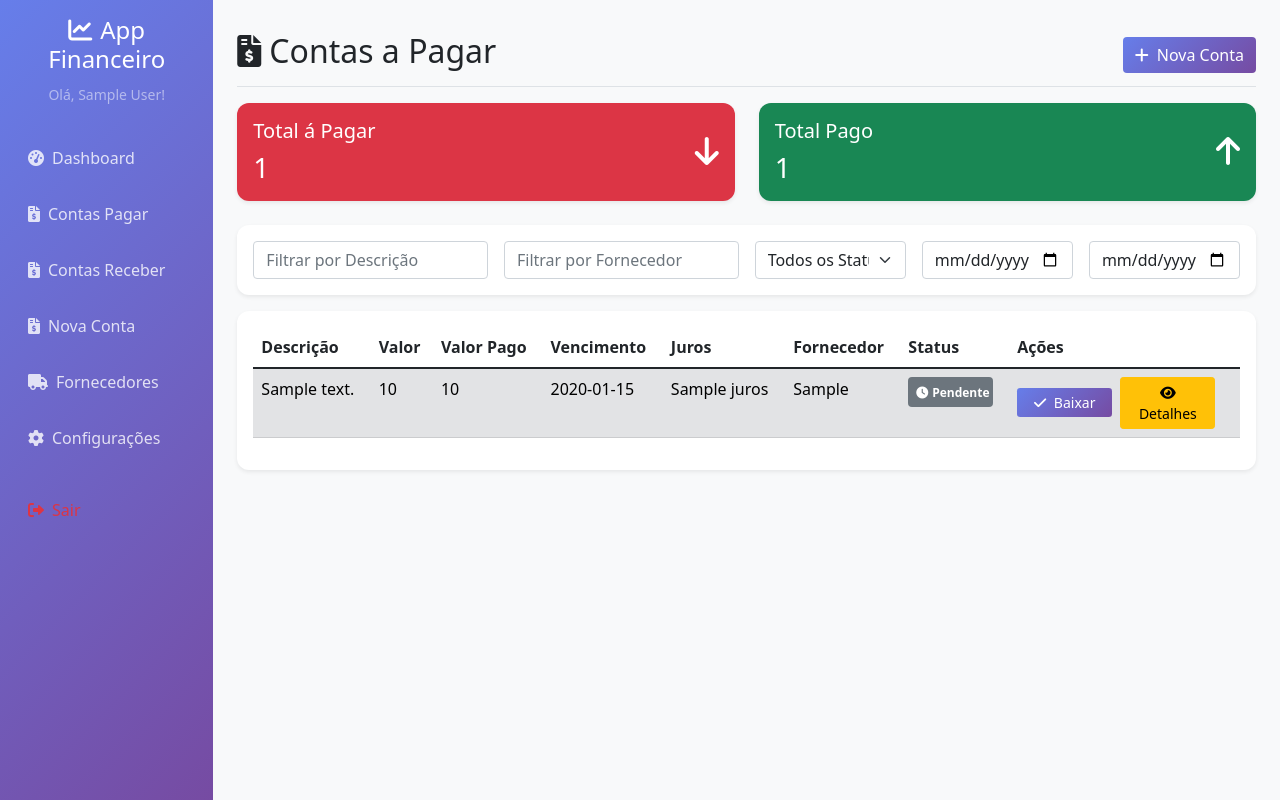
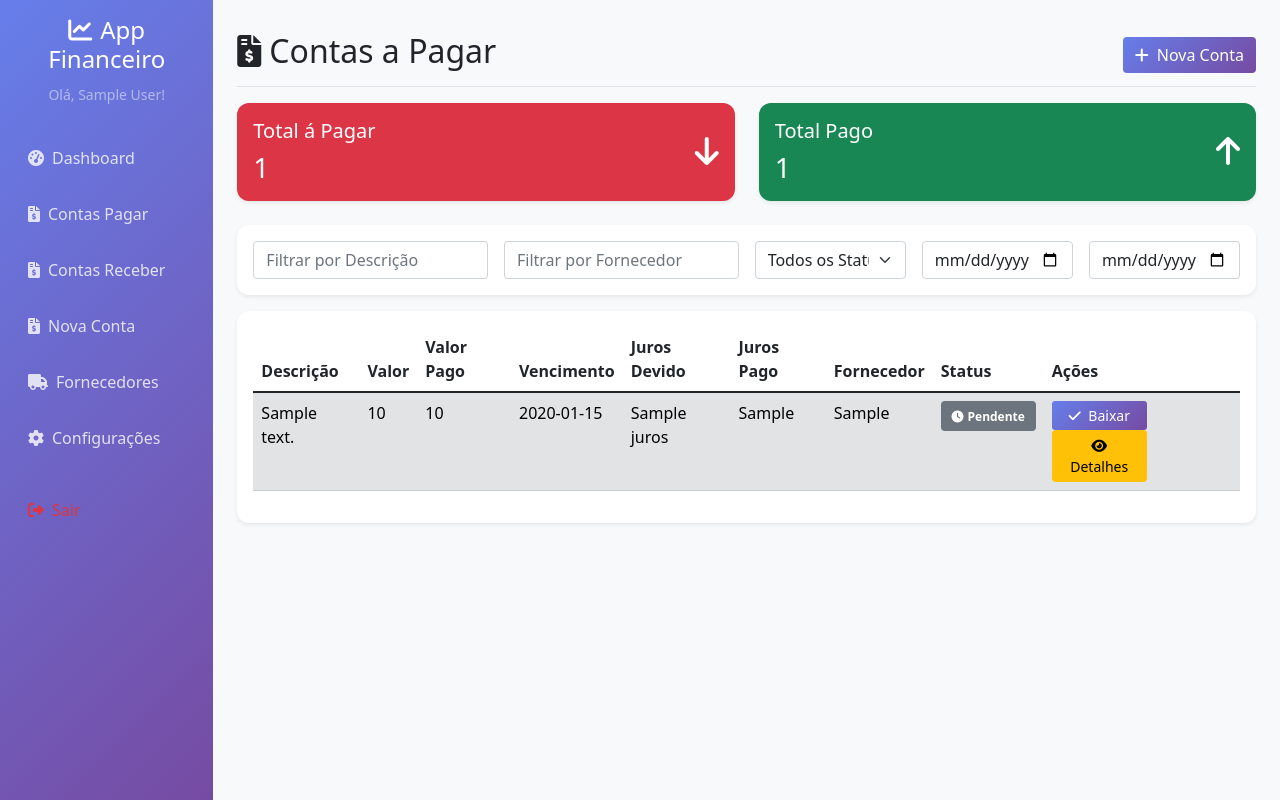
Before and after one commit to diemissonlima/sistema_financeiro_flask, a Flask app: template templates/accounts.html in a window 1280 px wide. Run offline with Flask 3, Linux system fonts and the light colour scheme; the visitor is signed in with stand-in values (Sample User, id 1); tables that the repository leaves empty hold one stand-in row (values such as "Sample post"); the template is opened without the code that fills it: most values are stand-ins (such as "Sample title", 1, 10 or a date in 2020); parts of the project's set-up code (start-up, migrations or seed data) failed here and were passed over.

Commit message:
no contas a pagar foi adicionado na tabela a coluna de juros pago

```diff
--- a/app.py
+++ b/app.py
@@ -28,7 +28,6 @@ def atualizar_parcela_vencida():
                            "WHERE status = 'Pendente' AND data_vencimento < CURDATE()")
 
             conn.commit()
-            print("Parcelas atualizadas com sucesso")
 
     except pymysql.MySQLError as error:
         print(f"Erro ao atualizar parcela vencida: {error}")
@@ -37,10 +36,8 @@ def atualizar_parcela_vencida():
 @app.route('/')
 def index():
     if 'user_id' not in session:
-        atualizar_parcela_vencida()
         return redirect(url_for('login'))
 
-    atualizar_parcela_vencida()
     return redirect(url_for('dashboard'))
 
 
@@ -220,6 +217,7 @@ def accounts():
         conta['valor_parcela'] = locale.currency(conta['valor_parcela'], grouping=True, symbol=True)
         conta['valor_pago'] = locale.currency(conta['valor_pago'], grouping=True, symbol=True)
         conta['juros'] = locale.currency(conta['juros'], grouping=True, symbol=True)
+        conta['juros_pago'] = locale.currency(conta['juros_pago'], grouping=True, symbol=True)
 
     return render_template('accounts.html', contas=contas,
                            total_pago=locale.currency(total_pago, grouping=True, symbol=True),
@@ -350,6 +348,7 @@ def pay_account(account_id, tipo_conta):
         desconto = request.form['valor_desconto'].replace(',', '.')
         multa = request.form['valor_multa'].replace(',', '.')
         juros = request.form['valor_juros'].replace(',', '.')
+        juros_pago = conta[0]['juros_pago']
         recebido = request.form['valor_recebido'].replace(',', '.')
         saldo = request.form['valor_saldo'].replace(',', '.')
         observacao = request.form['observacao']
@@ -364,6 +363,9 @@ def pay_account(account_id, tipo_conta):
 
         if float(recebido) >= float(juros):
             recebido = float(recebido) - float(juros)
+            print(f'juros pago antes: {conta[0]["juros_pago"]}')
+            conta[0]['juros_pago'] += Decimal(juros)
+            print(f'juros pago depois: {conta[0]["juros_pago"]}')
             juros = 0.0
 
         conn = database.get_connection()
@@ -378,10 +380,10 @@ def pay_account(account_id, tipo_conta):
             cursor.execute(query, data)
             conn.commit()
 
-            query = (f"UPDATE contas_{tipo_conta} SET valor_pago = %s, status = %s, juros = %s, valor_a_receber = %s "
-                     f"WHERE id = %s")
+            query = (f"UPDATE contas_{tipo_conta} SET valor_pago = %s, status = %s, juros = %s, juros_pago = %s, "
+                     f"valor_a_receber = %s WHERE id = %s")
 
-            data = float(conta[0]['valor_pago']), conta[0]['status'], juros, saldo, account_id
+            data = float(conta[0]['valor_pago']), conta[0]['status'], juros, float(conta[0]['juros_pago']), saldo, account_id
 
             cursor.execute(query, data)
             conn.commit()
--- a/scripts/utils.py
+++ b/scripts/utils.py
@@ -2,7 +2,7 @@ def calcular_juros(valor_parcela, vencimento):
     from datetime import date
 
     # taxa de juros diaria (exemplo: 0,33% ao dia) 0,0033
-    taxa_diaria = 0.33 / 100
+    taxa_diaria = 3 / 100  # 0.33 / 100 original
 
     # data_atual
     data_atual = date.today()
--- a/static/js/accounts.js
+++ b/static/js/accounts.js
@@ -18,8 +18,8 @@ document.addEventListener("DOMContentLoaded", function () {
       const td = linha.querySelectorAll("td");
 
       const textoDescricao = td[0]?.innerText.toLowerCase();
-      const textoFornecedor = td[5]?.innerText.toLowerCase();
-      const textoStatus = td[6]?.innerText;
+      const textoFornecedor = td[6]?.innerText.toLowerCase();
+      const textoStatus = td[7]?.innerText;
       const textoData = td[3]?.innerText; // formato: dd/mm/yyyy
 
       let mostra = true;
--- a/templates/accounts.html
+++ b/templates/accounts.html
@@ -86,7 +86,8 @@
                         <th>Valor</th>
                         <th>Valor Pago</th>
                         <th>Vencimento</th>
-                        <th>Juros</th>
+                        <th>Juros Devido</th>
+                        <th>Juros Pago</th>
                         <th>Fornecedor</th>
                         <th>Status</th>
                         <th>Ações</th>
@@ -100,9 +101,10 @@
                         <td>{{ account.valor_pago }}</td>
                         <td>{{ account.data_vencimento.strftime('%d/%m/%Y') }}</td>
                         <td>{{ account.juros }}</td>
+                        <td>{{ account.juros_pago }}</td>
                         <td>{{ account.razao_social or '-' }}</td>
                         <td>
-                            <span style="display: inline-block; width: 85px; height: 30px; text-align: center; line-height: 23px;"
+                            <span style="display: inline-block; width: 95px; height: 30px; text-align: center; line-height: 23px;"
                                   class="badge bg-{{ 'secondary' if account.status == 'Pendente' else
                              'primary' if account.status == 'Parcial' else
                               'danger' if account.status == 'Vencida' else 'success' }}">
@@ -140,7 +142,6 @@
                                 </a>
                             </td>
                         </div>
-
                     </tr>
                     {% endfor %}
                 </tbody>
```
Also changed, not shown: models/database.py (+4 -3 lines).
